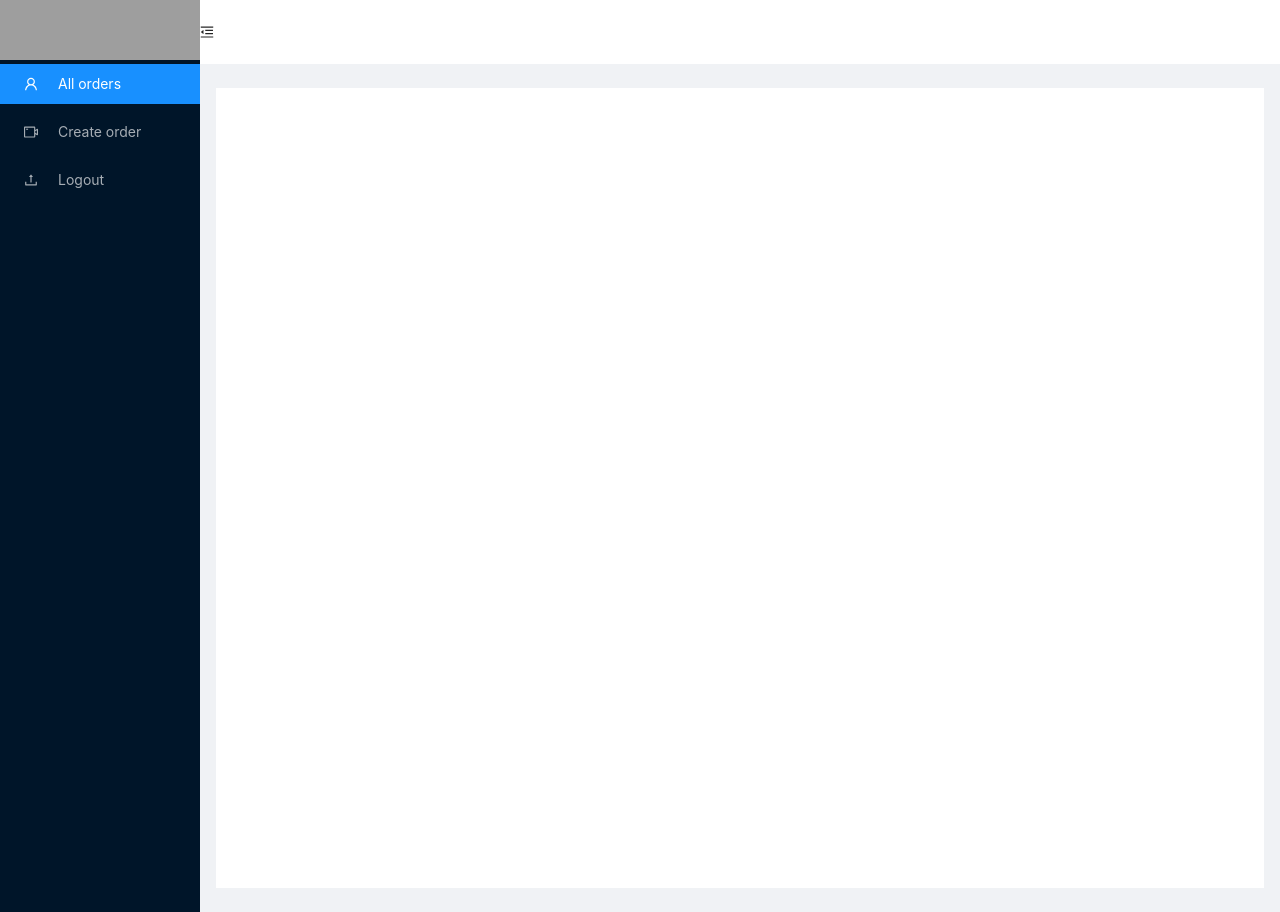
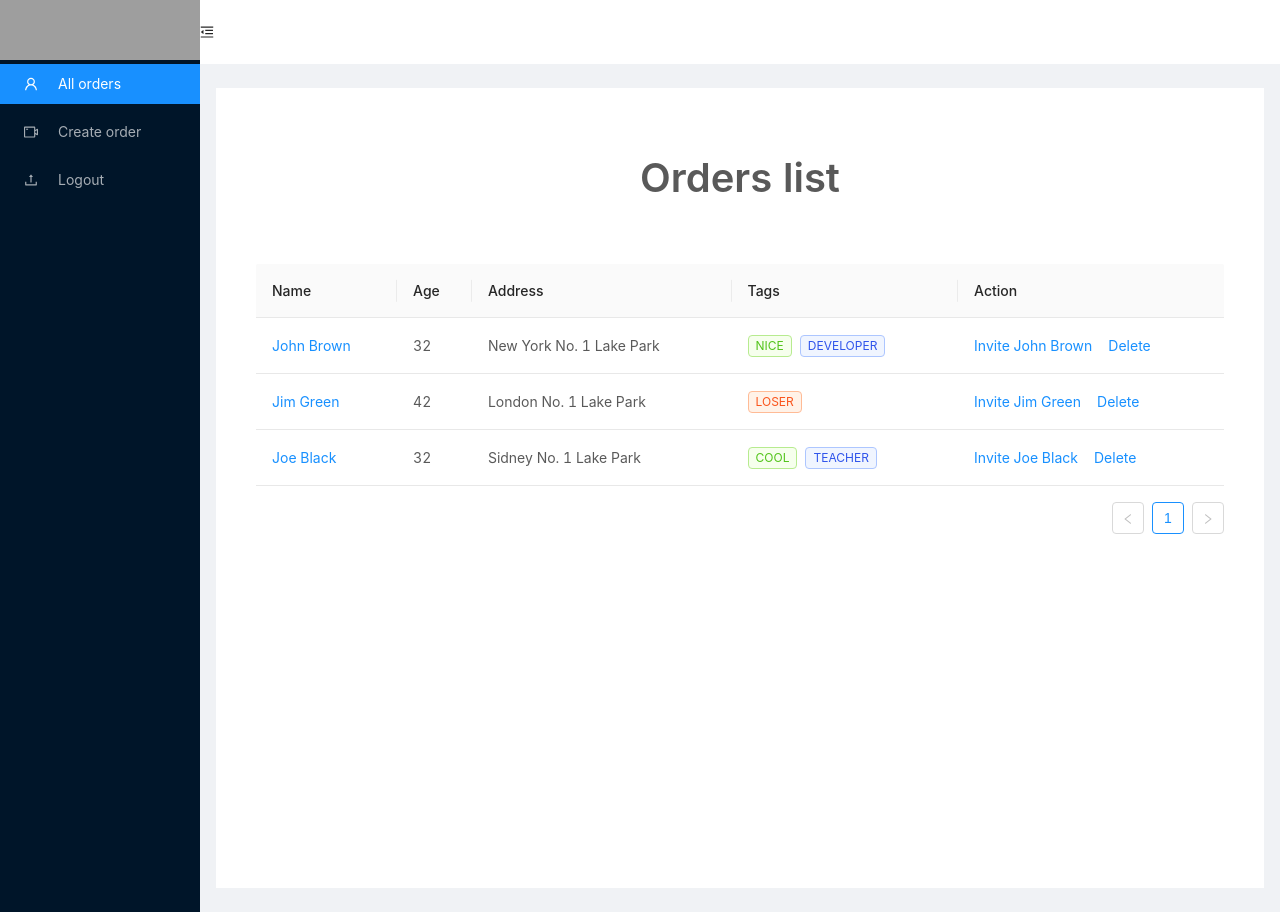
Before and after one commit to asadaziz95/recyclewave-frontend, a React (Create React App) app: page /orders/view in a window 1280 px wide. Built offline with nearby package versions, Linux system fonts and the light colour scheme; grey boxes are pictures that could not be loaded.

Commit message:
screens added

```diff
--- a/src/screens/appScreen/appScreen.jsx
+++ b/src/screens/appScreen/appScreen.jsx
@@ -9,7 +9,8 @@ import {
   UploadOutlined,
 } from '@ant-design/icons';
 
-import createOrder from "../createOrder/createOrder.jsx"
+import createOrder from "../createOrder/createOrder.jsx";
+import viewOrder from "../viewOrder/viewOrder.jsx";
 
 import './appScreen.css'
 
@@ -68,8 +69,13 @@ class Dashboard extends React.Component {
               <Switch>
               <Route
                 exact
-                path="c"
+                path="/order/add"
                 component={createOrder}
+              />
+                 <Route
+                exact
+                path="/orders/view"
+                component={viewOrder}
               />
             </Switch>
           </div>
--- a/src/screens/createOrder/createOrder.jsx
+++ b/src/screens/createOrder/createOrder.jsx
@@ -1,6 +1,5 @@
 import React, { useState, useEffect } from "react";
 import { withRouter, Link } from "react-router-dom";
-import { useDispatch, useSelector } from "react-redux";
 import {
   Form,
   Input,
@@ -9,16 +8,12 @@ import {
   message,
   Row,
   Col,
-  Breadcrumb,
-  Progress,
-  DatePicker,
-  Icon,
   Select
 } from "antd";
 import {
   LoadingOutlined,
 } from '@ant-design/icons';
-
+import axios from 'axios';
 import "./createOrder.css";
 const { Option } = Select;
 const { TextArea } = Input;
@@ -35,10 +30,49 @@ const createOrder = props => {
 
  // useEffect(() => { });
   const onFinish = values => {
-    if(values){
+    console.log('Success:', values);
 
-      console.log(values);
+    let data = {
+
+       // "userId":"5e52d23b6259881be4118a64",
+          name:values.name,
+          type:values.type,
+          amount:values.amount,
+          address:values.address,
+          email:values.email,
+          status:"pending"
+
     }
+    console.log(data);
+    axios({
+      method: "post",
+      url: `http://localhost:8000/createorder`,
+      data: data,
+      headers: {
+        Accept: "application/json",
+        "Content-Type": "application/json",
+        // "X-User-Email": readLocalStorage("X-User-Email"),
+        // "X-User-Token": readLocalStorage("X-User-Token")
+      }
+    })
+      .then(response => {
+        // if(response.status===200){
+        //     props.history.push('/login')
+        // }
+        console.log(response);
+        //.status
+        // return dispatch({ type: PROJECT_CREATE_SUCCESS, response: response });
+      })
+      .catch(error => {
+        //  debugger;
+        message.error(error.response.data)
+        console.log(error.response.data);
+        // if (error.response.status === 401) {
+        //   dispatch(tokenAuthFailedAction());
+        // }
+
+      });
+
   };
 
   const onFinishFailed = errorInfo => {
--- a/src/screens/login/login.jsx
+++ b/src/screens/login/login.jsx
@@ -41,9 +41,14 @@ const LoginScreen = (props) => {
     })
       .then(response => {
         if(response.status===200){
-            props.history.push('/neworder')
+          localStorage.setItem("token",response.data.token);
+          localStorage.setItem("_id",response.data.data._id)
+          localStorage.setItem("email",response.data.data.email);
+          localStorage.setItem("userType",response.data.data.userType);
+            props.history.push('/orders/view')
         }
-        //console.log(response);
+
+
         //.status
         // return dispatch({ type: PROJECT_CREATE_SUCCESS, response: response });
       })
--- /dev/null
+++ b/src/screens/viewOrder/viewOrder.jsx
@@ -0,0 +1,142 @@
+import React from "react";
+import { withRouter, Link } from "react-router-dom";
+import {
+    Table, Tag ,Col,Row
+} from "antd";
+import {
+    LoadingOutlined,
+} from '@ant-design/icons';
+import axios from 'axios';
+import "./viewOrder.css";
+
+
+
+
+const viewOrder = props => {
+
+const userId = localStorage.getItem('_id');
+
+    const getOrder = ()=>{
+        axios({
+            method: "get",
+            url: `http://localhost:3000/orders/${userID}`,
+            data: data,
+            headers: {
+              Accept: "application/json",
+              "Content-Type": "application/json",
+            }
+          })
+            .then(response => {
+              // if(response.status===200){
+              //     props.history.push('/login')
+              // }
+              console.log(response);
+              //.status
+              // return dispatch({ type: PROJECT_CREATE_SUCCESS, response: response });
+            })
+            .catch(error => {
+              //  debugger;
+              message.error(error.response.data)
+              console.log(error.response.data);
+              // if (error.response.status === 401) {
+              //   dispatch(tokenAuthFailedAction());
+              // }
+
+            });
+        }
+
+    const columns = [
+        {
+            title: 'Name',
+            dataIndex: 'name',
+            key: 'name',
+            render: text => <a>{text}</a>,
+        },
+        {
+            title: 'Age',
+            dataIndex: 'age',
+            key: 'age',
+        },
+        {
+            title: 'Address',
+            dataIndex: 'address',
+            key: 'address',
+        },
+        {
+            title: 'Tags',
+            key: 'tags',
+            dataIndex: 'tags',
+            render: tags => (
+                <span>
+                    {tags.map(tag => {
+                        let color = tag.length > 5 ? 'geekblue' : 'green';
+                        if (tag === 'loser') {
+                            color = 'volcano';
+                        }
+                        return (
+                            <Tag color={color} key={tag}>
+                                {tag.toUpperCase()}
+                            </Tag>
+                        );
+                    })}
+                </span>
+            ),
+        },
+        {
+            title: 'Action',
+            key: 'action',
+            render: (text, record) => (
+                <span>
+                    <a style={{ marginRight: 16 }}>Invite {record.name}</a>
+                    <a>Delete</a>
+                </span>
+            ),
+        },
+    ];
+    const data = [
+        {
+            key: '1',
+            name: 'John Brown',
+            age: 32,
+            address: 'New York No. 1 Lake Park',
+            tags: ['nice', 'developer'],
+        },
+        {
+            key: '2',
+            name: 'Jim Green',
+            age: 42,
+            address: 'London No. 1 Lake Park',
+            tags: ['loser'],
+        },
+        {
+            key: '3',
+            name: 'Joe Black',
+            age: 32,
+            address: 'Sidney No. 1 Lake Park',
+            tags: ['cool', 'teacher'],
+        },
+    ];
+    return (
+        <>
+             <div
+        style={{
+          padding: 24,
+          background: "#fff",
+          minHeight: 120,
+          marginBottom: 20
+        }}
+      >
+        <Row>
+          <Col xs={24} sm={24} md={24} lg={24} xl={24} style={{textAlign:"center"}}>
+            <span className="content-title">Orders list</span>
+          </Col>
+        </Row>
+      </div>
+        <Table columns={columns} dataSource={data} />
+    </>
+    )
+}
+
+
+
+export default withRouter(viewOrder);
```
Also changed, not shown: src/screens/createOrder/signup.jsx (added, +137 -0 lines), src/screens/viewOrder/viewOrder.css (added).
